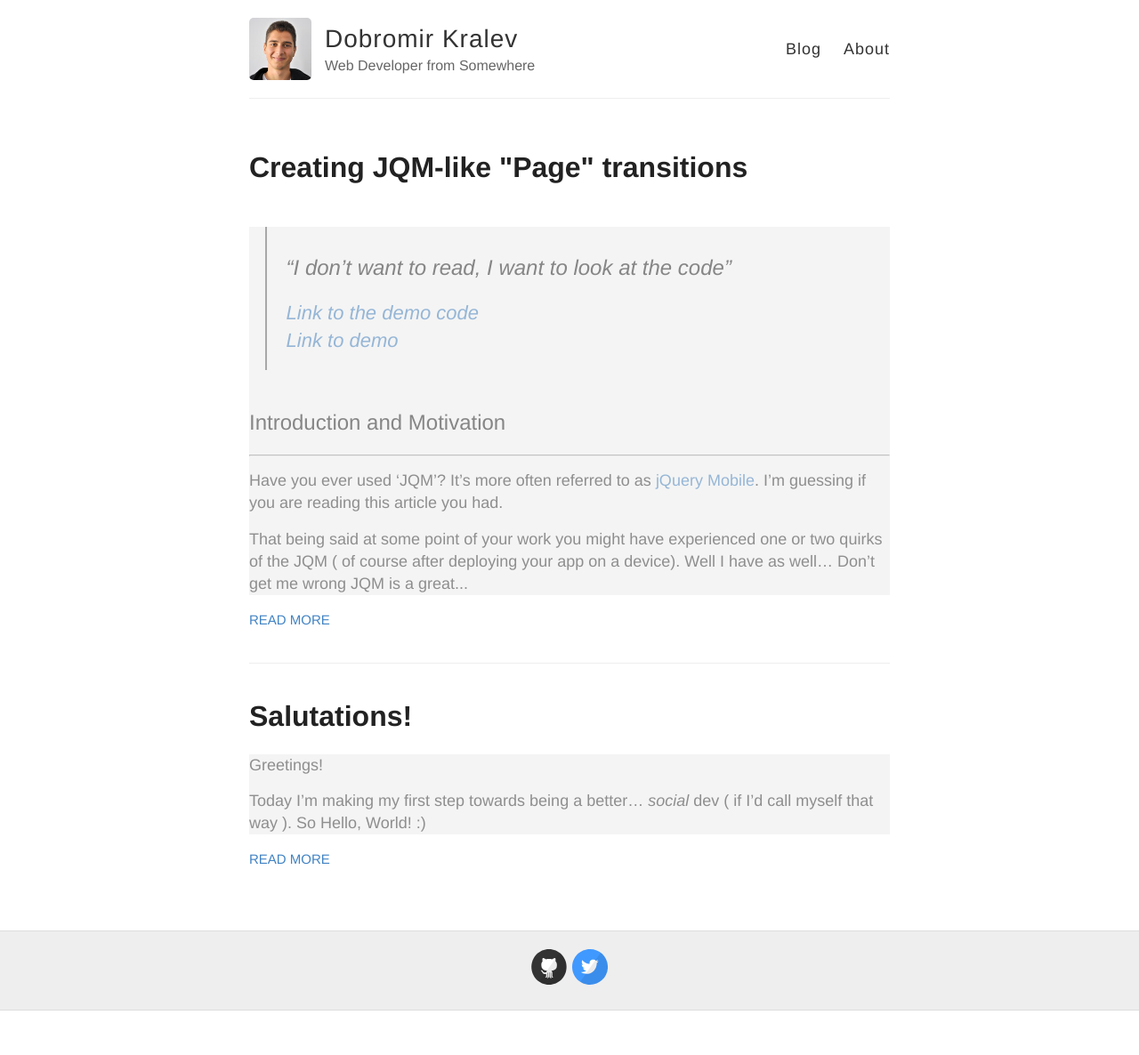
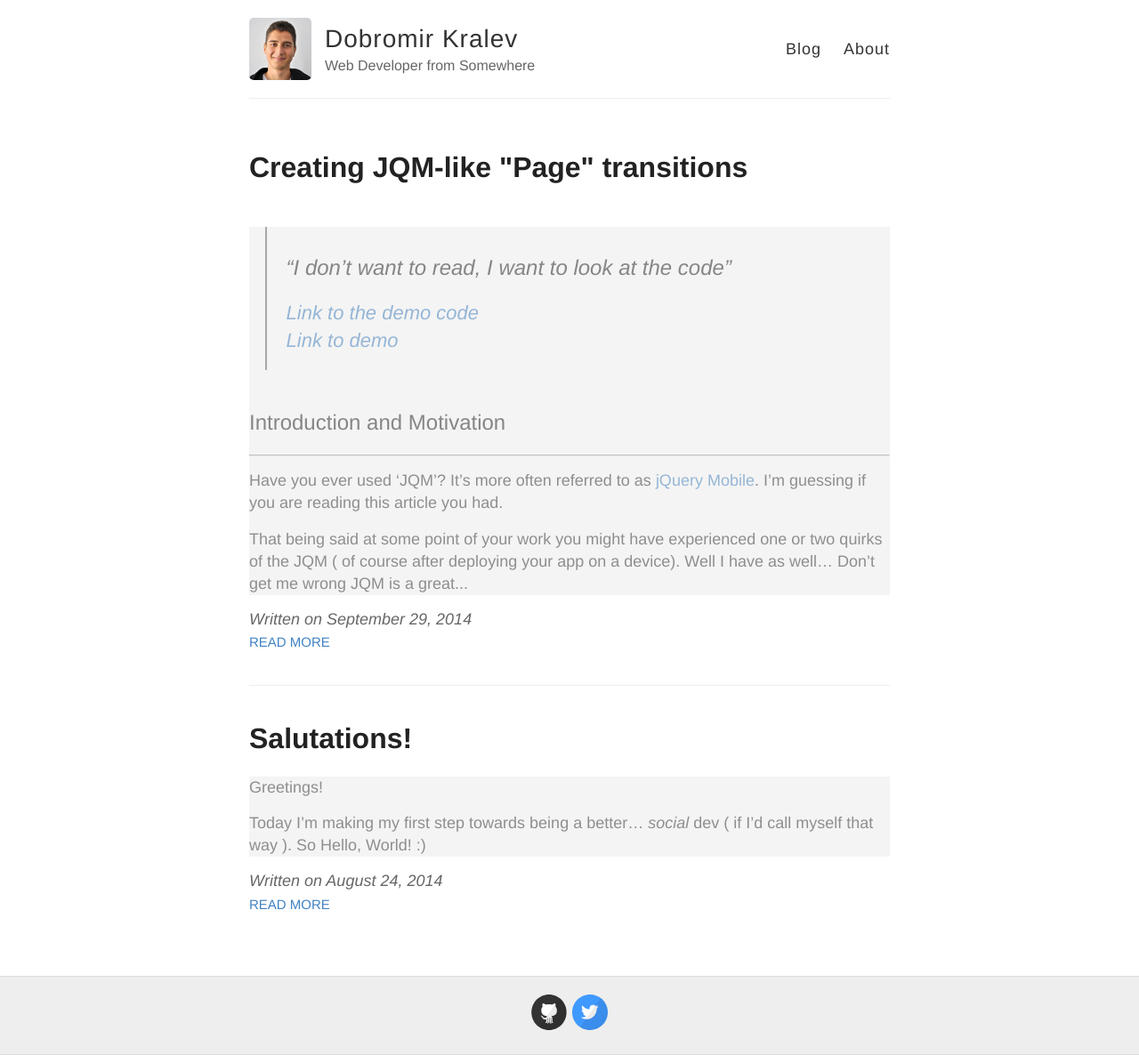
Before and after one commit to dobakay/putzmitt3l.github.io, a Jekyll site: the page built from index.html, in a window 1280 px wide. Shown: the whole page at 89% size. Built offline with Jekyll 4.4.1, drawn with Linux system fonts in a browser that asks for light colours; before the commit the page ends 1136 px from its top, so only the background shows below that.

Commit message:
Adding 'Written on...' text to post entries in index

```diff
--- a/index.html
+++ b/index.html
@@ -14,8 +14,12 @@ layout: default
         </div>
         {{ post.content | truncatewords: 100 }}
       </div>
+      <div class="date">
+        Written on {{ post.date | date: "%B %e, %Y" }}
+      </div>
 
       <a href="{{ site.baseurl }}{{ post.url }}" class="read-more">Read More</a>
+
     </article>
   {% endfor %}
 </div>
```
Also changed, not shown: 2 other files.
